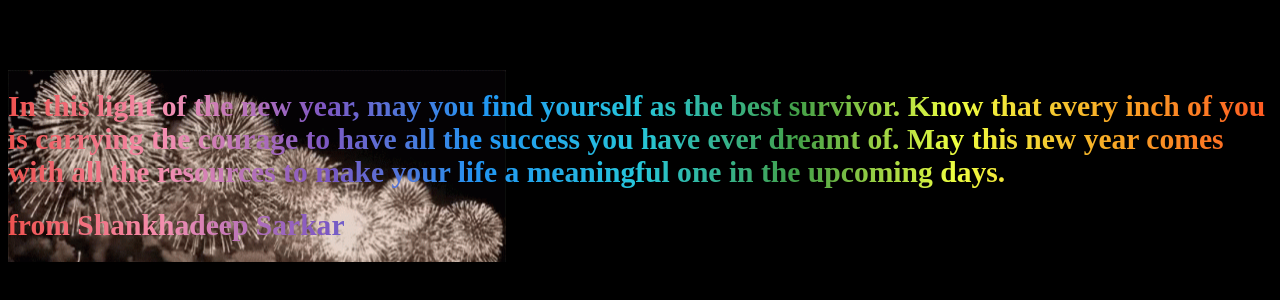
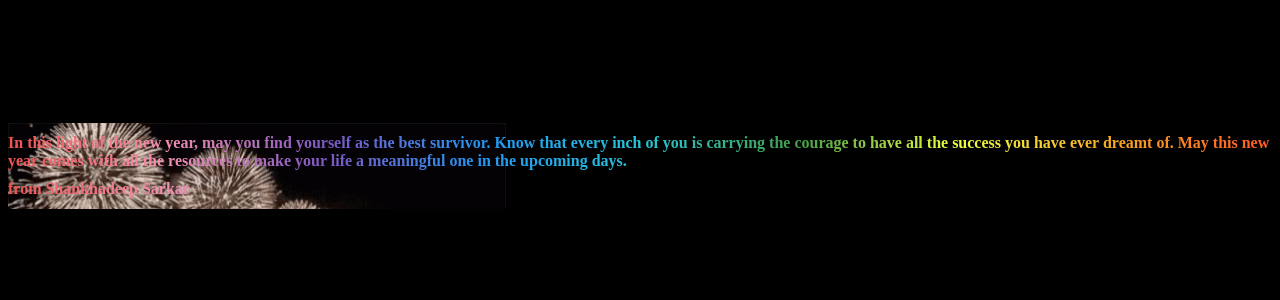
Before and after one commit to Surviv0r29/newyear, a React (Create React App) app: page / in a window 1280 px wide. Shown: the part 242-542 px from the top of the page. Built offline with nearby package versions, Linux system fonts and the light colour scheme.

Commit message:
The new chnges

```diff
--- a/src/App.css
+++ b/src/App.css
@@ -59,7 +59,7 @@ body{
 }
 
 .font-medium{
-  font-size: 1.85rem;
+  font-size: 1rem;
   font-weight:700;
   background: linear-gradient(to right, #ef5350, #f48fb1, #7e57c2, #2196f3, #26c6da, #43a047, #eeff41, #f9a825, #ff5722);
   -webkit-background-clip: text;
```
